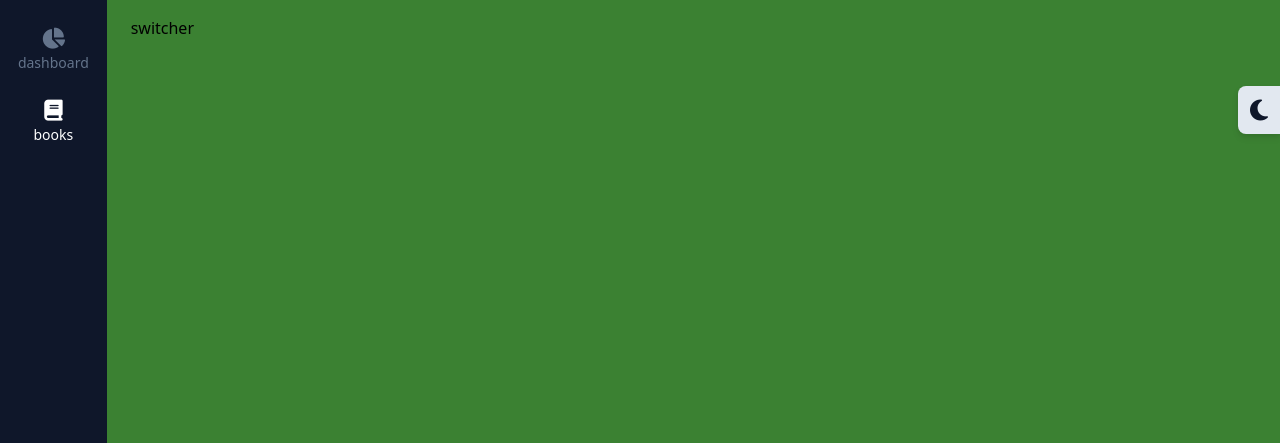
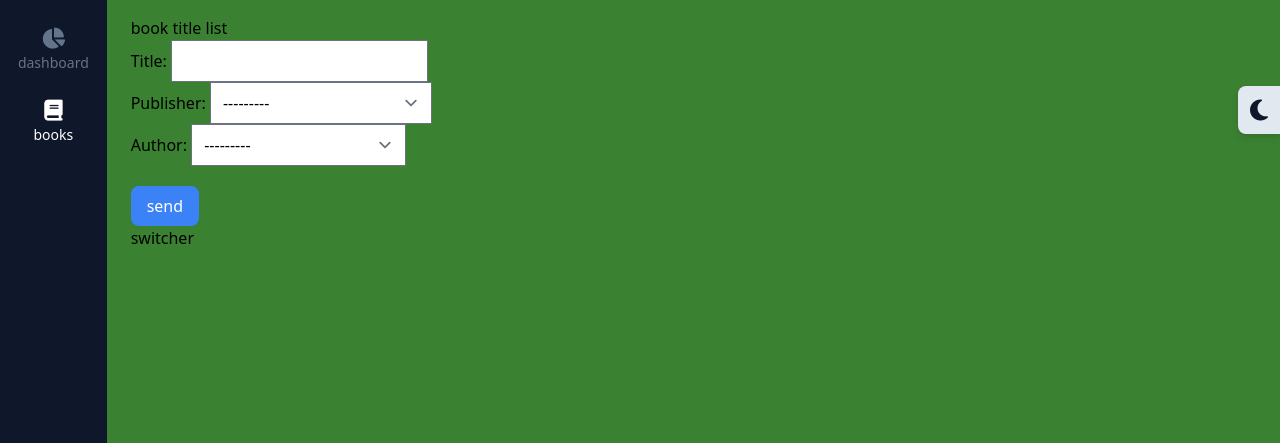
Before and after one commit to papei78/djangoTw, a Django app: page /books/ in a window 1280 px wide. Shown: the part 64-507 px from the top of the page. Run offline with Django 5.2, Linux system fonts and the light colour scheme; data comes from the database, SQL or seed files in the repository; both versions use the stored data as it was after the commit; some libraries are stand-ins or nearby versions.

Commit message:
finish for now front-end form and will start the saving of the data

```diff
--- /dev/null
+++ b/src/books/forms.py
@@ -0,0 +1,8 @@
+from django import forms
+from .models import BookTitle
+
+
+class BookTitleForm(forms.ModelForm):
+    class Meta:
+        model = BookTitle
+        fields = ('title','publisher', 'author')
--- a/src/books/templates/books/main.html
+++ b/src/books/templates/books/main.html
@@ -4,14 +4,18 @@
 {% block title %} book title list{% endblock title %}
 
 {% block content %}
-
-
+<h1>book title list</h1>
+<form  action="" method="POST">
+    {% csrf_token %}
+    {{form.as_p}}
+    <button type="submit" class="px-4 py-2 mt-5 bg-blue-500 text-white rounded-lg ">send</button>
+</form>
 {% if qs %}
 <ul>
     {% for el in qs  %}
 
 
-    <li><a href="{{el.get_absolute_url}}"> {{el.title}} </a></li>
+    <li><a  href="{{el.get_absolute_url}}"> {{el.title}} </a></li>
     {% endfor %}
 
 </ul>
--- a/src/books/views.py
+++ b/src/books/views.py
@@ -2,17 +2,21 @@ from typing import Any
 from django.db.models.query import QuerySet
 from django.shortcuts import render
 from .models import BookTitle
-from django.views.generic import ListView
+from django.views.generic import ListView, FormView
+from .forms import BookTitleForm
+from django.urls import reverse, reverse_lazy
 # Create your views here.
 
 
 
 
-class  BookTitleListView(ListView):
+class  BookTitleListView(FormView,ListView):
     # model = BookTitle
 
     template_name = 'books/main.html'
     context_object_name = 'qs'
+    form_class = BookTitleForm
+    success_url=reverse_lazy('books:main')
     def get_queryset(self):
         parameter = 's'
         return BookTitle.objects.filter(title__startswith=parameter)
--- a/src/theme/static/css/dist/styles.css
+++ b/src/theme/static/css/dist/styles.css
@@ -794,6 +794,10 @@ select {
   margin-bottom: 1.5rem;
 }
 
+.mt-5 {
+  margin-top: 1.25rem;
+}
+
 .block {
   display: block;
 }
@@ -846,9 +850,18 @@ select {
   justify-content: space-between;
 }
 
+.rounded-lg {
+  border-radius: 0.5rem;
+}
+
 .rounded-l-lg {
   border-top-left-radius: 0.5rem;
   border-bottom-left-radius: 0.5rem;
+}
+
+.bg-blue-900 {
+  --tw-bg-opacity: 1;
+  background-color: rgb(30 58 138 / var(--tw-bg-opacity));
 }
 
 .bg-my-green-color {
@@ -864,6 +877,11 @@ select {
 .bg-slate-900 {
   --tw-bg-opacity: 1;
   background-color: rgb(15 23 42 / var(--tw-bg-opacity));
+}
+
+.bg-blue-500 {
+  --tw-bg-opacity: 1;
+  background-color: rgb(59 130 246 / var(--tw-bg-opacity));
 }
 
 .bg-gradient-to-r {
@@ -884,6 +902,14 @@ select {
   padding: 0.75rem;
 }
 
+.p-2 {
+  padding: 0.5rem;
+}
+
+.p-4 {
+  padding: 1rem;
+}
+
 .px-4 {
   padding-left: 1rem;
   padding-right: 1rem;
@@ -897,6 +923,16 @@ select {
 .py-3 {
   padding-top: 0.75rem;
   padding-bottom: 0.75rem;
+}
+
+.py-4 {
+  padding-top: 1rem;
+  padding-bottom: 1rem;
+}
+
+.py-2 {
+  padding-top: 0.5rem;
+  padding-bottom: 0.5rem;
 }
 
 .pt-20 {
@@ -925,6 +961,11 @@ select {
 .text-white {
   --tw-text-opacity: 1;
   color: rgb(255 255 255 / var(--tw-text-opacity));
+}
+
+.text-black {
+  --tw-text-opacity: 1;
+  color: rgb(0 0 0 / var(--tw-text-opacity));
 }
 
 .drop-shadow-md {
```
Also changed, not shown: src/db.sqlite3.
